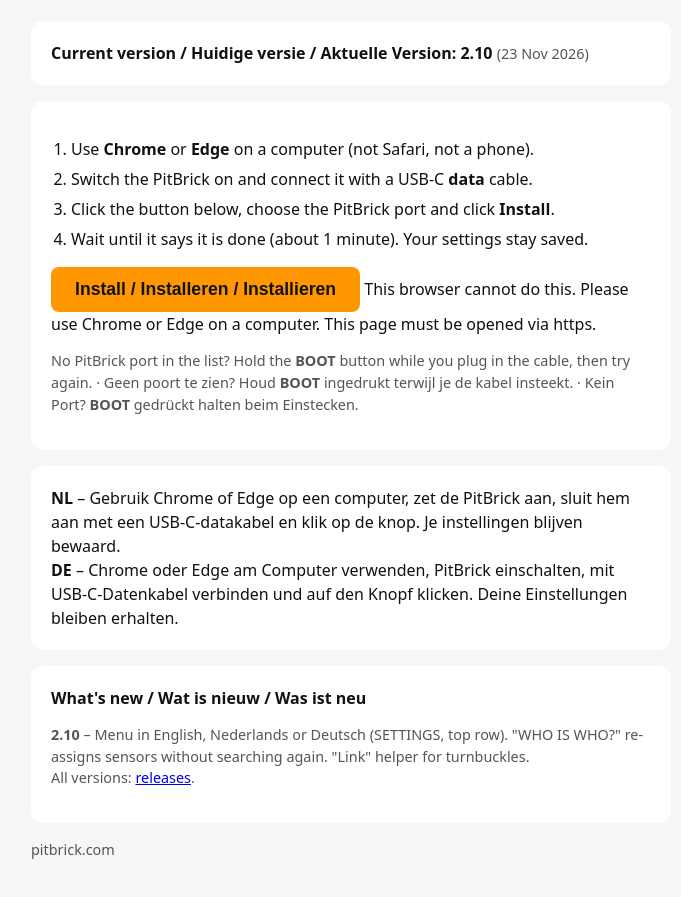
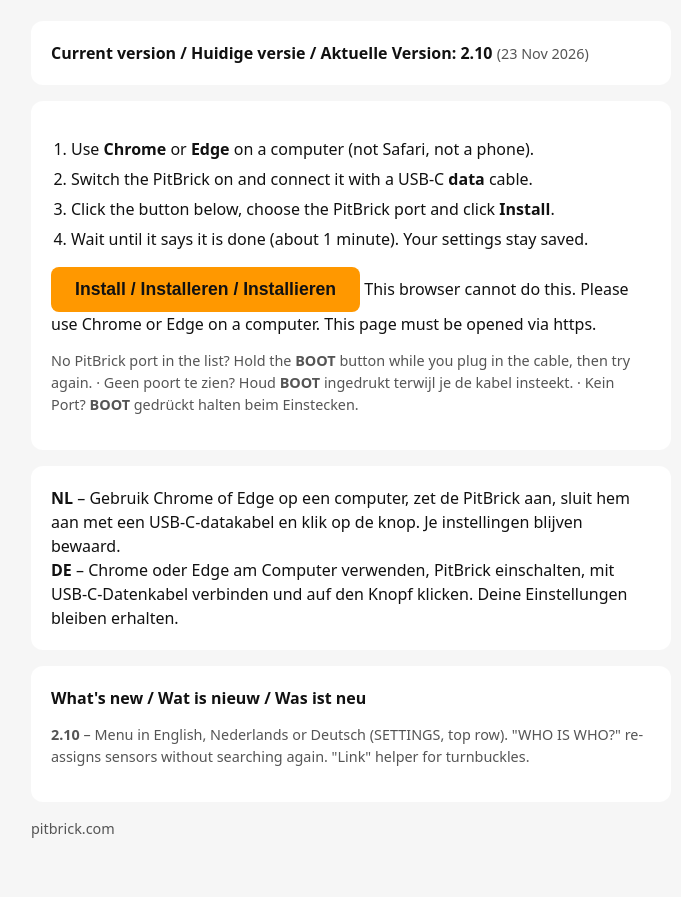
Before and after one commit to PitBrick-RC/pitbrick-firmware, a plain HTML site: page index.html in a window 1280 px wide. Shown: the part 111-1008 px from the top of the page, without its empty margins (289-970 px from the left). Drawn offline with Linux system fonts and the light colour scheme.

Commit message:
Drop releases link until releases exist
Co-Authored-By: Claude Opus 5.5 <noreply@anthropic.com>
Claude-Session: https://claude.ai/code/session_014Pa1VtAb4FK6qrMV71fizn

```diff
--- a/index.html
+++ b/index.html
@@ -48,7 +48,7 @@
   <div class="kaart">
     <b>What's new / Wat is nieuw / Was ist neu</b>
     <p class="klein"><b>2.10</b> &ndash; Menu in English, Nederlands or Deutsch (SETTINGS, top row). "WHO IS WHO?" re-assigns sensors without searching again. "Link" helper for turnbuckles.<br>
-    All versions: <a href="https://github.com/PitBrick-RC/pitbrick-firmware/releases">releases</a>.</p>
+    </p>
   </div>
   <p class="klein">pitbrick.com</p>
 </main>
```
